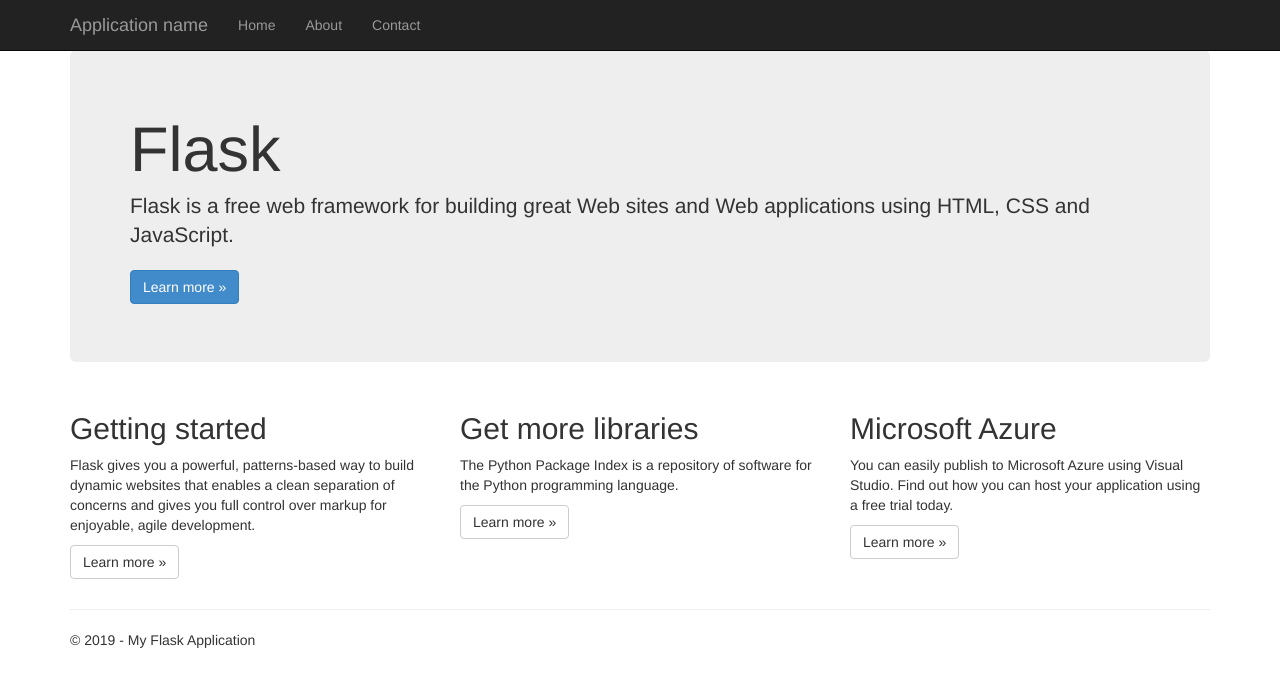
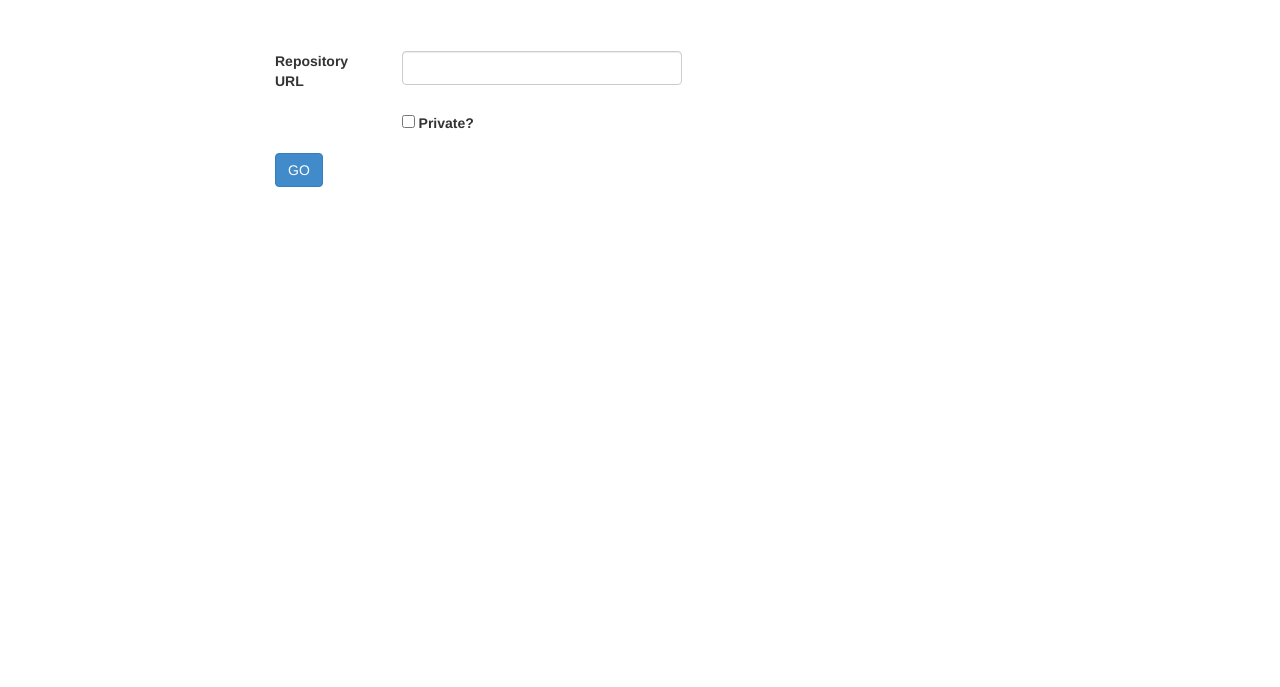
Before and after one commit to rachit-shah/Code-Quality-Portal, a Flask app: page / in a window 1280 px wide. Shown: the top 687 px of the page. Run offline with Flask 2, Linux system fonts and the light colour scheme; parts of the project's set-up code (start-up, migrations or seed data) failed here and were passed over; some libraries are stand-ins or nearby versions.

Commit message:
First page is completed. Further styling is required

```diff
--- a/CodeQualityPortal/CodeQualityPortal/CodeQualityPortal/__init__.py
+++ b/CodeQualityPortal/CodeQualityPortal/CodeQualityPortal/__init__.py
@@ -3,6 +3,8 @@ The flask application package.
 """
 
 from flask import Flask
+
 app = Flask(__name__)
+app.config['SECRET_KEY'] = 'you-will-never-guess'
 
 import CodeQualityPortal.views
--- /dev/null
+++ b/CodeQualityPortal/CodeQualityPortal/CodeQualityPortal/forms.py
@@ -0,0 +1,18 @@
+from flask_wtf import FlaskForm
+from wtforms import StringField, BooleanField, SubmitField
+from wtforms.validators import DataRequired, Optional
+
+class SubmitRepositoryForm(FlaskForm):
+    repo_url = StringField('Repository URL', validators=[DataRequired()])
+    private = BooleanField('Private?', validators=[Optional()])
+    access_token = StringField('Access Token', validators=[Optional()])
+    submit = SubmitField('GO')
+
+    def validate(self):
+        if not super(SubmitRepositoryForm, self).validate():
+            return False
+        if self.private.data == True and not self.access_token.data:
+            error = "If Repository is private you must give an Access Token"
+            self.access_token.errors.append(error)
+            return False
+        return True
--- a/CodeQualityPortal/CodeQualityPortal/CodeQualityPortal/static/content/site.css
+++ b/CodeQualityPortal/CodeQualityPortal/CodeQualityPortal/static/content/site.css
@@ -40,3 +40,8 @@ input[type="checkbox"].input-validation-error {
 .validation-summary-valid {
     display: none;
 }
+
+.portal-title-text {
+    text-align: center;
+    font-size: large;
+}
--- /dev/null
+++ b/CodeQualityPortal/CodeQualityPortal/CodeQualityPortal/static/scripts/index.js
@@ -0,0 +1,19 @@
+$(window).load(function(){
+
+    // Check if private is checked and show "Access Token" field accordingly
+    toggleAccessTokenField();
+    $("#private").change(function(){
+        toggleAccessTokenField();
+
+    });
+
+});
+
+// Function to toggle visibility of "Access Token" field
+function toggleAccessTokenField() {
+    if($("#private").is(':checked')){
+        $("#access-token-div").show();
+    }else{
+        $("#access-token-div").hide();
+    }
+}
--- a/CodeQualityPortal/CodeQualityPortal/CodeQualityPortal/templates/index.html
+++ b/CodeQualityPortal/CodeQualityPortal/CodeQualityPortal/templates/index.html
@@ -1,33 +1,53 @@
 {% extends "layout.html" %}
 
 {% block content %}
+    <div class="col-md-offset-2 col-md-8">
+        <form action="{{ url_for('index') }}" method="post" novalidate>
+            {{ form.hidden_tag() }}
+            <div class="form-group {% if form.repo_url.errors %} has-error {% endif %} row">
+                <label class="col-md-2 col-form-label col-form-label-lg" for="{{ form.repo_url.id_for_label }}">
+                    Repository URL
+                </label>
+                <div class="col-md-10">
+                    {{ form.repo_url(class_="form-control form-control-lg") }}
+                    {% for error in form.repo_url.errors %}
+                        <span class="help-block">{{ error }}</span>
+                    {% endfor %}
+                </div>
+            </div>
+            <div class="form-group row">
+                <div class="col-sm-2"></div>
+                <div class="col-sm-10">
+                  <div class="form-check">
+                    {{ form.private(class_="form-check-input") }}
+                    <label class="form-check-label" for="{{ form.private.id_for_label }}">
+                      Private?
+                    </label>
+                  </div>
+                </div>
+            </div>
+            <div id="access-token-div" class="form-group {% if form.access_token.errors %} has-error {% endif %} row">
+                <label class="col-md-2 col-form-label col-form-label-lg" for="{{ form.access_token.id_for_label }}">
+                    Access Token
+                </label>
+                <div class="col-md-10">
+                    {{ form.access_token(class_="form-control form-control-lg") }}
+                    {% for error in form.access_token.errors %}
+                        <span class="help-block">{{ error }}</span>
+                    {% endfor %}
+                </div>
+            </div>
+            <div class="form-group row">
+                <div class="col-sm-10">
+                  {{ form.submit(class_="btn btn-primary") }}
+                </div>
+            </div>
+        </form>
+    </div>
 
-<div class="jumbotron">
-    <h1>Flask</h1>
-    <p class="lead">Flask is a free web framework for building great Web sites and Web applications using HTML, CSS and JavaScript.</p>
-    <p><a href="http://flask.pocoo.org/" class="btn btn-primary btn-large">Learn more &raquo;</a></p>
-</div>
-
-<div class="row">
-    <div class="col-md-4">
-        <h2>Getting started</h2>
-        <p>
-            Flask gives you a powerful, patterns-based way to build dynamic websites that
-            enables a clean separation of concerns and gives you full control over markup
-            for enjoyable, agile development.
-        </p>
-        <p><a class="btn btn-default" href="http://flask.pocoo.org/docs/">Learn more &raquo;</a></p>
-    </div>
-    <div class="col-md-4">
-        <h2>Get more libraries</h2>
-        <p>The Python Package Index is a repository of software for the Python programming language.</p>
-        <p><a class="btn btn-default" href="https://pypi.python.org/pypi">Learn more &raquo;</a></p>
-    </div>
-    <div class="col-md-4">
-        <h2>Microsoft Azure</h2>
-        <p>You can easily publish to Microsoft Azure using Visual Studio. Find out how you can host your application using a free trial today.</p>
-        <p><a class="btn btn-default" href="http://azure.microsoft.com">Learn more &raquo;</a></p>
-    </div>
-</div>
 
 {% endblock %}
+
+{% block scripts %}
+    <script type="text/javascript" src="{{ url_for('static', filename='scripts/index.js') }}"></script>
+{% endblock %}
--- a/CodeQualityPortal/CodeQualityPortal/CodeQualityPortal/templates/layout.html
+++ b/CodeQualityPortal/CodeQualityPortal/CodeQualityPortal/templates/layout.html
@@ -3,14 +3,14 @@
 <head>
     <meta charset="utf-8" />
     <meta name="viewport" content="width=device-width, initial-scale=1.0">
-    <title>{{ title }} - My Flask Application</title>
-    <link rel="stylesheet" type="text/css" href="/static/content/bootstrap.min.css" />
-    <link rel="stylesheet" type="text/css" href="/static/content/site.css" />
-    <script src="/static/scripts/modernizr-2.6.2.js"></script>
+    <title>Code Quality Portal</title>
+    <link rel="stylesheet" type="text/css" href="{{ url_for('static', filename='content/bootstrap.min.css') }}" />
+    <link rel="stylesheet" type="text/css" href="{{ url_for('static', filename='content/site.css') }}" />
+    <script src="{{ url_for('static', filename='scripts/modernizr-2.6.2.js') }}"></script>
 </head>
 
 <body>
-    <div class="navbar navbar-inverse navbar-fixed-top">
+    <!--<div class="navbar navbar-inverse navbar-fixed-top">
         <div class="container">
             <div class="navbar-header">
                 <button type="button" class="navbar-toggle" data-toggle="collapse" data-target=".navbar-collapse">
@@ -22,26 +22,28 @@
             </div>
             <div class="navbar-collapse collapse">
                 <ul class="nav navbar-nav">
-                    <li><a href="{{ url_for('home') }}">Home</a></li>
+                    <li><a href="{{ url_for('index') }}">Home</a></li>
                     <li><a href="{{ url_for('about') }}">About</a></li>
                     <li><a href="{{ url_for('contact') }}">Contact</a></li>
                 </ul>
             </div>
         </div>
+    </div>-->
+
+    <div class="container body-content">
+        <div class="col-md-offset-4 col-md-4">
+            <!--<div class="portal-title-text">Code Quality Portal</div>-->
+        </div>
+
+        {% block content %}{% endblock %}
     </div>
 
-    <div class="container body-content">
-        {% block content %}{% endblock %}
-        <hr />
-        <footer>
-            <p>&copy; {{ year }} - My Flask Application</p>
-        </footer>
-    </div>
 
-    <script src="/static/scripts/jquery-1.10.2.js"></script>
-    <script src="/static/scripts/bootstrap.js"></script>
-    <script src="/static/scripts/respond.js"></script>
+    <script type="text/javascript" src="{{ url_for('static', filename='scripts/jquery-1.10.2.js') }}"></script>
+    <script type="text/javascript" src="{{ url_for('static', filename='scripts/bootstrap.js') }}"></script>
+    <script type="text/javascript" src="{{ url_for('static', filename='scripts/respond.js') }}"></script>
     {% block scripts %}{% endblock %}
+
 
 </body>
 </html>
--- a/CodeQualityPortal/CodeQualityPortal/CodeQualityPortal/views.py
+++ b/CodeQualityPortal/CodeQualityPortal/CodeQualityPortal/views.py
@@ -3,17 +3,27 @@ Routes and views for the flask application.
 """
 
 from datetime import datetime
-from flask import render_template
+from flask import render_template, redirect
+from CodeQualityPortal.forms import SubmitRepositoryForm
 from CodeQualityPortal import app
+import logging
 
-@app.route('/')
-@app.route('/home')
-def home():
+logger = logging.getLogger(__name__)
+
+
+@app.route('/', methods=['GET','POST'])
+def index():
     """Renders the home page."""
+    form = SubmitRepositoryForm()
+    if form.validate_on_submit():
+       return redirect('/contact')
+
+    print(form.errors.items())
     return render_template(
         'index.html',
         title='Home Page',
         year=datetime.now().year,
+        form=form
     )
 
 @app.route('/contact')
```
Also changed, not shown: 5 other files.
